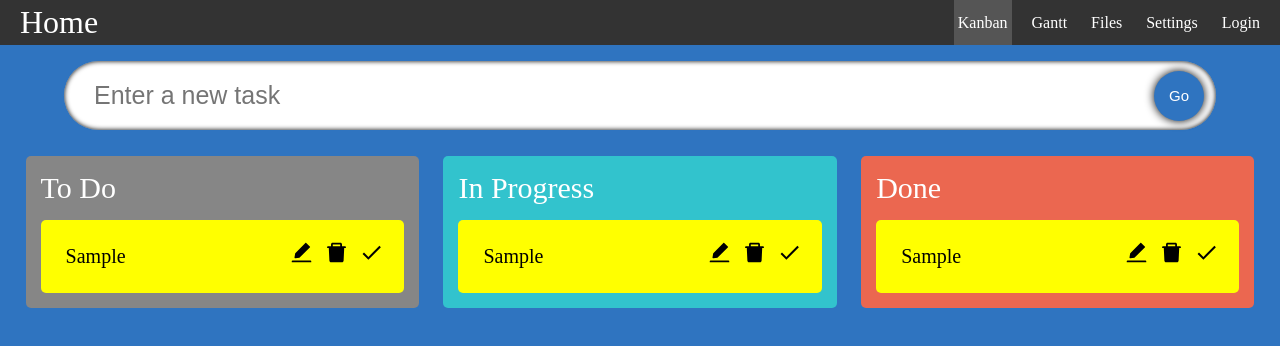
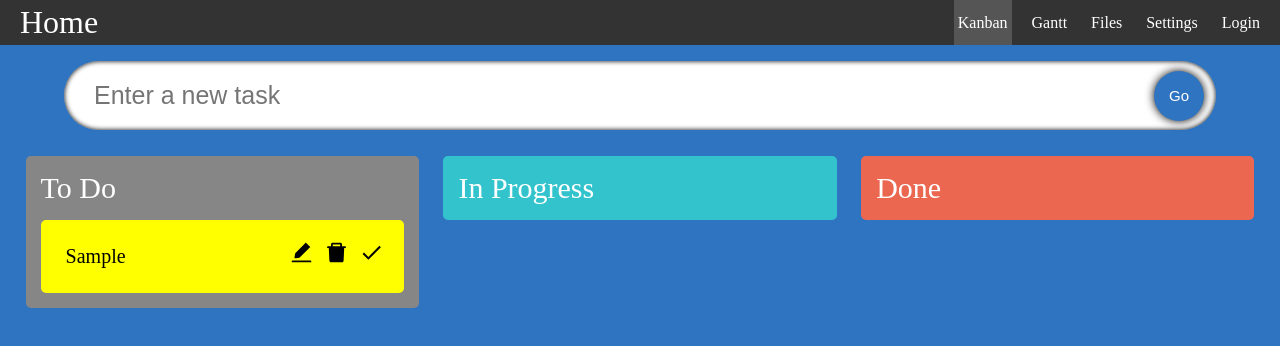
Before and after one commit to mListek/project-management-app, a React (Create React App) app: page /kanban in a window 1280 px wide. Both pictures are taken after typing "Sample" into the empty fields and a click on the button "Go". Shown: the top 346 px of the page. Built offline with nearby package versions, Linux system fonts and the light colour scheme.

Commit message:
implemented drag and drop functionality

```diff
--- a/package.json
+++ b/package.json
@@ -3,6 +3,7 @@
   "version": "0.1.0",
   "private": true,
   "dependencies": {
+    "@hello-pangea/dnd": "^15.0.0",
     "@testing-library/jest-dom": "^5.16.4",
     "@testing-library/react": "^13.3.0",
     "@testing-library/user-event": "^13.5.0",
--- a/src/components/SingleTodo/SingleTodo.js
+++ b/src/components/SingleTodo/SingleTodo.js
@@ -1,3 +1,4 @@
+import { Draggable } from '@hello-pangea/dnd';
 import { useState, useEffect, useRef } from 'react';
 import { AiFillEdit, AiFillDelete } from 'react-icons/ai';
 import { MdDone } from 'react-icons/md';
@@ -39,7 +40,14 @@ const SingleTodo = (props) => {
 
 
   return (
-    <form className="todos__single" onSubmit={(e) => handleEdit(e, props.todo.id)}>
+    <Draggable draggableId={props.todo.id.toString()} index={props.index}>
+      {
+        (provided) => (
+          <form className="todos__single" onSubmit={(e) => handleEdit(e, props.todo.id)}
+            {...provided.draggableProps}
+            {...provided.dragHandleProps}
+            ref={provided.innerRef}
+          >
             {
               edit ? (
                 <input
@@ -74,5 +82,8 @@ const SingleTodo = (props) => {
           </form>
         )
       }
+    </Draggable>
+  )
+}
 
 export default SingleTodo;
--- a/src/components/TodoList/TodoList.js
+++ b/src/components/TodoList/TodoList.js
@@ -1,16 +1,21 @@
 import './TodoList.css';
 import SingleTodo from '../SingleTodo/SingleTodo';
+import { Droppable } from '@hello-pangea/dnd';
 
 export default function TodoList(props) {
   return (
     <div className="todos__container">
-      <div className="todos__category neutral">
+      <Droppable droppableId='TodosList'>
+        {
+          (provided) => (
+            <div className="todos__category neutral" ref={provided.innerRef} {...provided.droppableProps}>
               <span className="todos__heading">
                 To Do
               </span>
               {
-          props.todos.map((todo) => (
+                props.todos.map((todo, index) => (
                   <SingleTodo
+                    index={index}
                     todo={todo}
                     todos={props.todos}
                     key={todo.id}
@@ -19,36 +24,53 @@ export default function TodoList(props) {
                 ))
               }
             </div>
-      <div className="todos__category positive">
+          )
+        }
+      </Droppable>
+      <Droppable droppableId='InProgressList'>
+        {
+          (provided) => (
+            <div className="todos__category positive" ref={provided.innerRef} {...provided.droppableProps}>
               <span className="todos__heading">
                   In Progress
               </span>
               {
-          props.todos.map((todo) => (
+                props.currentTodos.map((todo, index) => (
                   <SingleTodo
+                    index={index}
                     todo={todo}
-              todos={props.todos}
+                    currentTodos={props.currentTodos}
                     key={todo.id}
-              setTodos={props.setTodos}
+                    setCurrentTodos={props.setCurrentTodos}
                   />
                 ))
               }
             </div>
-      <div className="todos__category negative">
+          )
+        }
+      </Droppable>
+      <Droppable droppableId='DoneList'>
+        {
+          (provided) => (
+            <div className="todos__category negative" ref={provided.innerRef} {...provided.droppableProps}>
               <span className="todos__heading">
                   Done
               </span>
               {
-          props.todos.map((todo) => (
+                props.completedTodos.map((todo, index) => (
                   <SingleTodo
+                    index={index}
                     todo={todo}
-              todos={props.todos}
+                    completedTodos={props.completedTodos}
                     key={todo.id}
-              setTodos={props.setTodos}
+                    setCompletedTodos={props.setCompletedTodos}
                   />
                 ))
               }
             </div>
+          )
+        }
+      </Droppable>
     </div>
   );
 }
--- a/src/pages/Kanban/Kanban.js
+++ b/src/pages/Kanban/Kanban.js
@@ -2,10 +2,13 @@ import { useState } from 'react';
 import './Kanban.css';
 import InputField from '../../components/InputField/InputField';
 import TodoList from '../../components/TodoList/TodoList';
+import { DragDropContext } from '@hello-pangea/dnd';
 
 export default function Kanban() {
   const [todo, setTodo] = useState('');
   const [todos, setTodos] = useState([]);
+  const [currentTodos, setCurrentTodos] = useState([]);
+  const [completedTodos, setCompletedTodos] = useState([]);
 
   const handleAdd = (e) => {
     e.preventDefault();
@@ -16,9 +19,18 @@ export default function Kanban() {
   };
 
   return (
-    <div className='kanban'>
-      <InputField todo={todo} setTodo={setTodo} handleAdd={handleAdd} />
-      <TodoList todos={todos} setTodos={setTodos} />
-    </div>
+    <DragDropContext>
+      <div className='kanban'>
+        <InputField todo={todo} setTodo={setTodo} handleAdd={handleAdd} />
+        <TodoList
+          todos={todos}
+          setTodos={setTodos}
+          completedTodos={completedTodos}
+          currentTodos={currentTodos}
+          setCurrentTodos={setCurrentTodos}
+          setCompletedTodos={setCompletedTodos}
+        />
+      </div>
+    </DragDropContext>
   );
 }
```
Also changed, not shown: 1 other file (tests, documents, lock files or other folders). Lines whose indentation alone changed are shown as unchanged.
